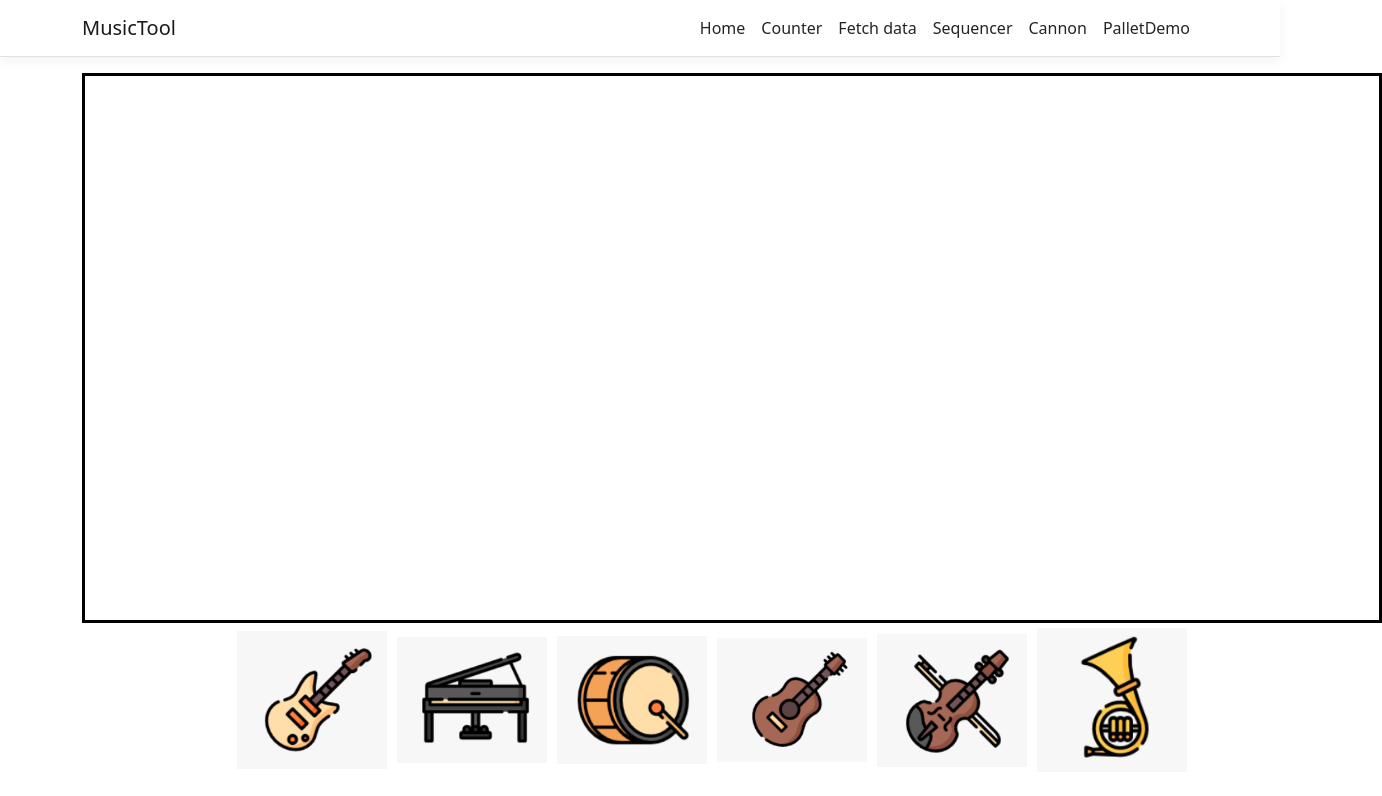
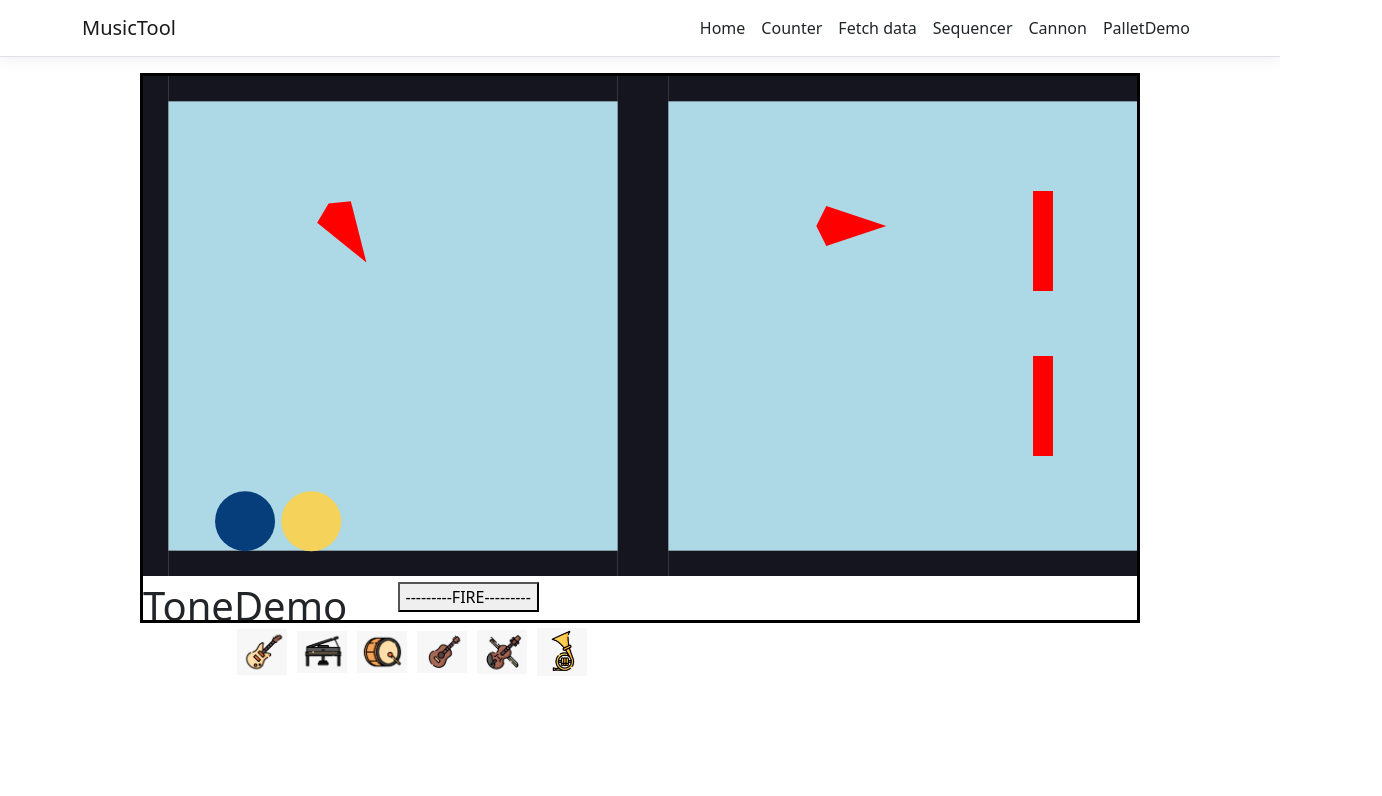
Before and after one commit to MrIsaar/Novel-Music-App, a React (Create React App) app in the folder MusicTool/MusicTool/ClientApp/: page /PalletDemo in a window 1280 px wide. Shown: the top 796 px of the page, 1382 px wide, since content can reach past the window. Built offline with nearby package versions, Linux system fonts and the light colour scheme.

Commit message:
Merge Pallet DragDrop, TODO: make image be able to bounce balls

```diff
--- a/MusicTool/MusicTool/ClientApp/src/App.js
+++ b/MusicTool/MusicTool/ClientApp/src/App.js
@@ -10,6 +10,7 @@ import { ToneExample } from './components/ToneSetup'
 import { Selection } from './components/Selection'
 import { SequencerDemo } from './components/SequencerDemo';
 import { PalletDemo } from './components/PalletDemo';
+import Overlay from 'react-bootstrap/Overlay';
 
 import './custom.css'
 
--- a/MusicTool/MusicTool/ClientApp/src/components/DragDrop.js
+++ b/MusicTool/MusicTool/ClientApp/src/components/DragDrop.js
@@ -1,10 +1,24 @@
 import Picture from "./Picture";
 import { Component, useEffect, useState } from "react";
 import { useDrop } from "react-dnd";
+import { Scene } from "./Scene";
+import Overlay from 'react-bootstrap/Overlay';
 
 
 let imageClickPos = {};
 let oldIndex = -1;
+
+const findParent = (element, idName) => {
+    if (!element) {
+        return null;
+    }
+    //|| element.id === idName
+    if (element.constructor.name ==='HTMLCanvasElement' ) {
+        return element;
+    }
+    //console.log('element.parent:', element.parentElement)
+    return findParent(element.parentElement, idName)
+}
 
 // Drop picture hook
 const DivDrop = (props) => {
@@ -14,9 +28,14 @@ const DivDrop = (props) => {
                 // drop position on this window
                 const { offsetX: x, offsetY: y } = window.event;
                 // Handle image overlaps
-                if (window.event.target.id !== 'Board') {
-                    return;
-                }
+             console.log('target', window.event.target.constructor.name);
+             if (window.event.target.id !== 'Board') {
+                 const fp = findParent(window.event.target, '_Scene');
+
+                 if (!fp) {
+                     return;
+                 }
+             }
                 // Add this image to board
                 props.addImageToBoard(item.id, { x, y })
             },
@@ -99,9 +118,12 @@ export default class DragDrop extends Component {
                 }}
                 onDrop={(e) => {
                 this.setState({drop:e})
-            }}>
+                }}>
 
                 <div id="Board" className="Board" ref={drop}>
+                    <div className="Scene"  >
+                        <Scene/>
+                    </div>
                     {
                         board.map((picture, key) => {
                             const style = {};
@@ -112,7 +134,7 @@ export default class DragDrop extends Component {
                                 style.left = `${x}px`;
                             }
 
-                            return <div key={key} style={ style }>
+                            return <div key={key} style={style}>
                                 <Picture path={picture.path} id={picture.id} diffMouse={() => {
                                     oldIndex = picture._id;
                                     this.setState({ oldIndex: picture._id })
--- a/MusicTool/MusicTool/ClientApp/src/components/Picture.css
+++ b/MusicTool/MusicTool/ClientApp/src/components/Picture.css
@@ -13,9 +13,10 @@ img {
 }
 
 .Board {
-    width: 1300px;
+    width: 1000px;
     height: 550px;
     border: 3px solid black;
     margin: auto;
     position: relative;
+    overflow: auto;
 }
--- a/MusicTool/MusicTool/ClientApp/src/components/Picture.js
+++ b/MusicTool/MusicTool/ClientApp/src/components/Picture.js
@@ -57,7 +57,7 @@ export default class Picture extends Component{
                     ref={drag}
                     style={{ border: isDragging ? "5px solid pink" : "0px" }}
                     src={path}
-                    width="150px"
+                    width="50px"
                     alt="IMG"
                     />
             </DivDrop>
--- a/MusicTool/MusicTool/ClientApp/src/components/Scene.js
+++ b/MusicTool/MusicTool/ClientApp/src/components/Scene.js
@@ -13,8 +13,8 @@ var selection = null;
 var drums = [];
 var sounds = [];
 var synth = new Tone.Synth().toDestination();
-const width = 800;
-const height = 600;
+const width = 1000;
+const height = 500;
 
 
 export class Scene extends React.Component {
@@ -68,6 +68,7 @@ export class Scene extends React.Component {
 
             }
         });
+
         Engine.run(engine);
         Render.run(render);
         var mouse = Mouse.create(render.canvas),
@@ -258,6 +259,7 @@ export class Scene extends React.Component {
         //END Scene Object initialization
 
 
+        sounds.push(<div> <ToneExample /> </div>);
     }
 
 
@@ -284,20 +286,23 @@ export class Scene extends React.Component {
      */
     render() {
 
-        sounds.push(<div>
-            <ToneExample />
-        </div>);
+        /*sounds.push(<div>            <ToneExample />        </div>);*/
 
         let callbacks = [this.fireBalls.bind(this)];
 
 
 
+        return (
+            <div id="_Scene" >
+                <div ref="scene" />
+                <div className="row">
+                    <div className="col-3"><ToneExample /> </div>
+                    <div className="col-3">
+                        <button onClick={this.fireBalls.bind(this)}>---------FIRE---------</button>
+                    </div>
 
-        return (
-            <div>
-                <div>{sounds}</div>
-                <button onClick={this.fireBalls.bind(this)}>---------FIRE---------</button>
-                <div ref="scene" />
+                </div>
+
                 <p>alt click to create a cannon, shift click to fire.<br />
                     click to select cannons to move or rotate</p>
                 <Sequencer
--- a/MusicTool/MusicTool/ClientApp/src/components/Sequencer.js
+++ b/MusicTool/MusicTool/ClientApp/src/components/Sequencer.js
@@ -89,10 +89,18 @@ export class Sequencer extends Component {
         })
 
         return (
-            <div>
-                <button onClick={this._startSequence.bind(this)}>Play</button>
-                <button onClick={this._stopSequence.bind(this)}>Pause</button>
-                <div>{tracks}</div>
+            <div className="row">
+                <div className="col-2">
+                    <button onClick={this._startSequence.bind(this)}>Play</button>
+                    <button onClick={this._stopSequence.bind(this)}>Pause</button>
+                </div>
+                <div className="col-auto">
+                    {tracks}
+                </div>
+
+
+
+                <div></div>
             </div>
         );
 
--- a/MusicTool/MusicTool/ClientApp/src/custom.css
+++ b/MusicTool/MusicTool/ClientApp/src/custom.css
@@ -12,3 +12,9 @@ code {
   background-color: #1b6ec2;
   border-color: #1861ac;
 }
+
+iframe {
+    z-index: -1 !important;
+    height: unset !important;
+    top: -10000px !important;
+}
```
